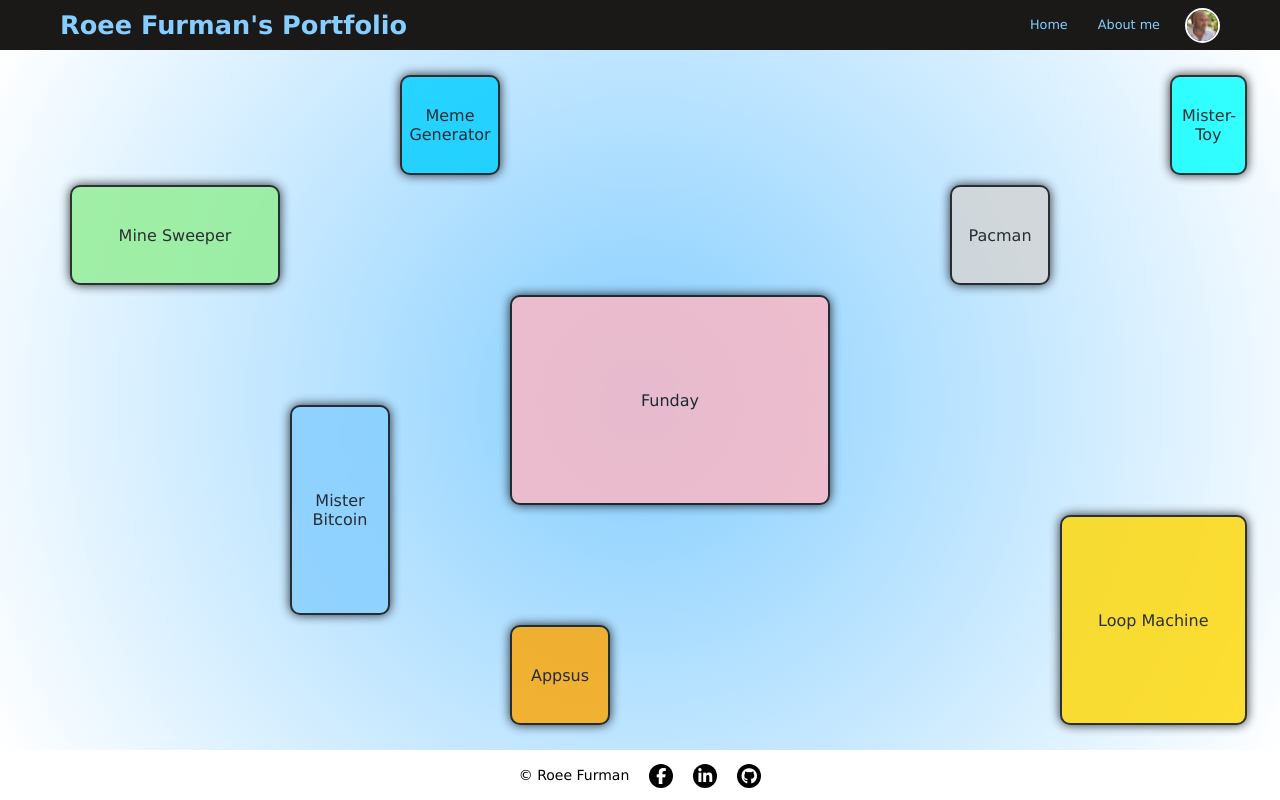
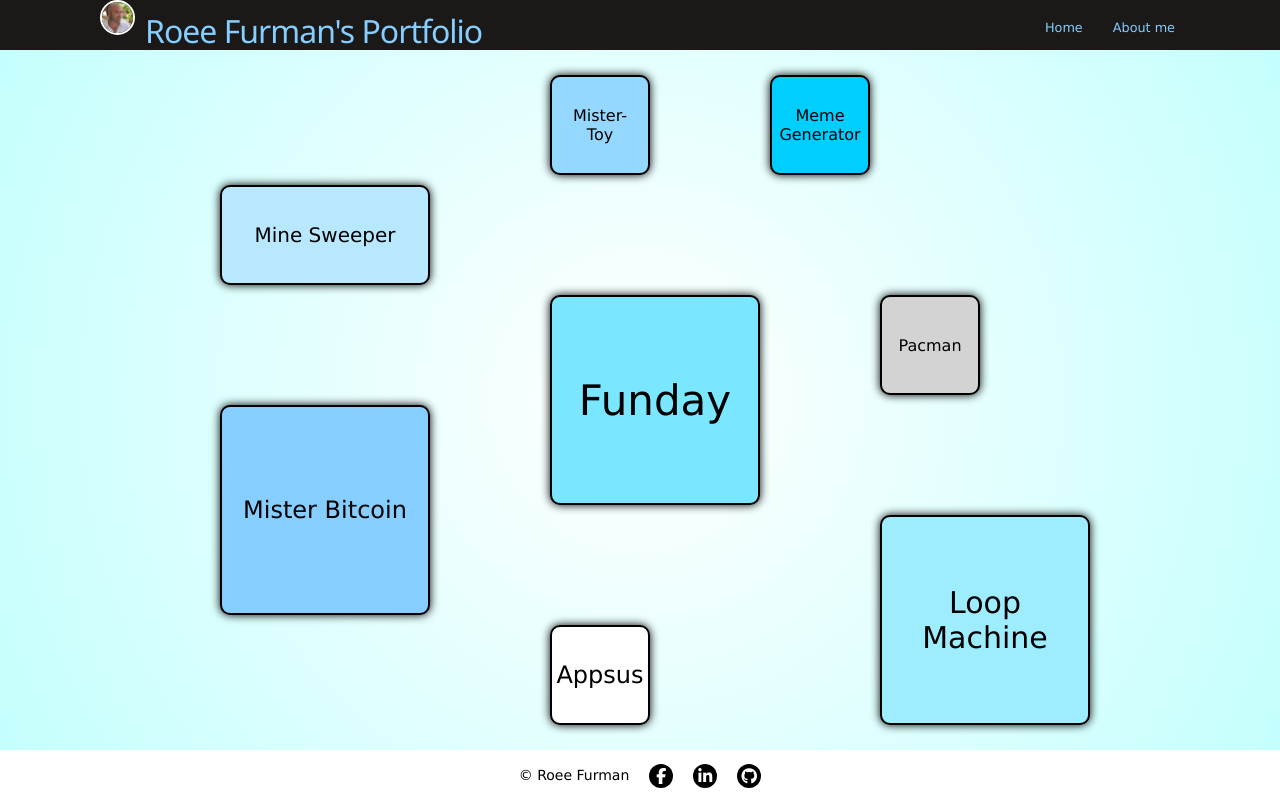
Before and after one commit to RoeeFurman/Portfolio, a Vue app: page / in a window 1280 px wide. Built offline with nearby package versions, Linux system fonts and the light colour scheme.

Commit message:
Style: Grid fix and colors, Header and logo

```diff
--- a/src/components/app-header.vue
+++ b/src/components/app-header.vue
@@ -1,11 +1,13 @@
 <template>
   <header class="main-header">
     <header class="main-nav">
-      <div class="logo">Roee Furman's Portfolio</div>
+      <div class="logo">
+        <img src=".././assets/img/pp.jpg" class="my-img" />Roee Furman's
+        Portfolio
+      </div>
       <nav>
         <router-link class="link" to="/">Home</router-link>
         <router-link class="link" to="/">About me </router-link>
-        <img src=".././assets/img/pp.jpg" class="my-img" />
         <!-- <router-link class="link" to="/">Login </router-link> -->
         <!-- <img src="../assets/img/login.png" class="login-img" /> -->
       </nav>
--- a/src/components/item-preview.vue
+++ b/src/components/item-preview.vue
@@ -4,6 +4,7 @@
       'grid-row': item?.row,
       'grid-column': item?.column,
       'background-color': item?.color,
+      'font-size': item?.fontSize,
     }"
   >
     <li>
--- a/src/scss/components/_item-app.scss
+++ b/src/scss/components/_item-app.scss
@@ -2,8 +2,9 @@
   display: grid;
   grid-template-columns: $gtc;
 
-  background: rgb(154, 255, 245);
-  background: radial-gradient(circle, #85ceff 0%, #ffffff 100%);
+  background: #d4eeff;
+  // background: radial-gradient(circle, #bae3ff 0%, #d6ffb7 100%);
+  background: radial-gradient(circle, #ffffff 0%, #c4fffd 100%);
 
   height: calc(100vh - 100px);
   gap: 10px;
--- a/src/scss/components/_item-list.scss
+++ b/src/scss/components/_item-list.scss
@@ -1,6 +1,17 @@
 .item-list {
     display: grid;
-    grid-template-columns: repeat(auto-fill, minmax(100px, 1fr));
+    grid-template-columns: repeat(10, minmax(100px, 1fr));
     grid-template-rows: repeat(6, minmax(100px, 1fr));
     gap: 10px;
+
+    @media (max-width: 1200px) {
+        grid-template-columns: repeat(10, minmax(50px, 1fr));
+        grid-template-rows: repeat(6, minmax(70px, 1fr));
+    }
+
+    @media (max-width: 900px) {
+        display: flex;
+        flex-direction: column;
+    }
+
 }
--- a/src/scss/components/_item-preview.scss
+++ b/src/scss/components/_item-preview.scss
@@ -6,16 +6,18 @@
     padding: 10px;
     transition: all 0.5s;
     border: 2px solid black;
-    box-shadow: 0px 0px 11px 0px #000000;
-    animation: deform infinite 10s;
+    box-shadow: 0px 0px 10px 0px #000000;
+    animation: deform infinite 5s;
+    cursor: pointer;
 
     &:hover {
-        transform: scale(1.05);
+        border: 2px solid white;
     }
+
 
     @keyframes deform {
         50% {
-            opacity: 0.8;
+            transform: rotateX(15deg);
         }
     }
 }
--- a/src/scss/components/_main-header.scss
+++ b/src/scss/components/_main-header.scss
@@ -2,7 +2,7 @@
   background-color: rgb(27, 24, 24);
   color: $mainBlue;
   display: grid;
-  grid-template-columns: $gtc2;
+  grid-template-columns: $gtc;
   font-size: 0.8em;
   text-align: center;
   height: 50px;
@@ -14,14 +14,25 @@
     justify-content: space-between;
 
     .logo {
-      font-size: 2em;
-      font-weight: 700;
-      transition: all 1s, ;
+      letter-spacing: -1px;
+      font-family: 'Segoe UI', Tahoma, Geneva, Verdana, sans-serif;
+      font-size: 32px;
+      font-weight: 500;
+      transition: all 1s;
 
       &:hover {
         color: lighten($mainBlue, 100);
-        // transform: scale3d(1.1, 1.1, 1.2);
       }
+
+      .my-img {
+        height: 35px;
+        width: 35px;
+        border-radius: 50%;
+        border: 2px solid white;
+        margin-right: 10px;
+        margin-bottom: 8px;
+      }
+
     }
 
     .router-link-exact-active {}
@@ -46,15 +57,6 @@
         }
       }
 
-      .my-img {
-        height: 35px;
-        background-color: aliceblue;
-        border-radius: 3px;
-        position: relative;
-        width: 35px;
-        border-radius: 50%;
-        border: 2px solid white;
-      }
     }
   }
 }
--- a/src/scss/setup/_variables.scss
+++ b/src/scss/setup/_variables.scss
@@ -1,5 +1,5 @@
 $mainBlue: #85ceff;
 $mainBlack: #0a0e0f;
 
-$gtc: 60px 1fr 60px;
-$gtc2: 60px 1fr 60px;
+$gtc: 100px 1fr 100px;
+// $gtc2: 100px 1fr 60px;
--- a/src/services/itemService.js
+++ b/src/services/itemService.js
@@ -11,59 +11,64 @@ const items = [
         "_id": "5a566402abb3146207bc4ec5",
         "name": "Loop Machine",
         "row": '5 / -1',
-        "column": '10 / 13',
-        'color': 'gold'
+        "column": '8 / 10',
+        'color': '#9eedff',
+        'fontSize': '30px'
     },
     {
         "_id": "5a56640208fba3e8ecb97305",
         "name": "Funday",
         "row": '3 / 5',
-        "column": '5 / 8',
-        'color': 'lightpink'
+        "column": '5 / 7',
+        'color': '#7ae6ff',
+        'fontSize': '42px'
 
     },
     {
         "_id": "5a56640298500fead8cb1ee5",
         "name": "Mister Bitcoin",
         "row": '4/6',
-        "column": 3,
-        'color': '#85ceff'
-
+        "column": '2/4',
+        'color': '#85ceff',
+        'fontSize': '24px'
     },
     {
         "_id": "5a56640243427b8f8445231e",
         "name": "Pacman",
-        "row": 2,
-        "column": 9,
+        "row": 3,
+        "column": 8,
         'color': 'lightgray'
     },
     {
         "_id": "5a5664025c3abdad6f5e098c",
         "name": "Meme Generator",
         "row": 1,
-        "column": 4,
+        "column": 7,
         'color': '#00ceff'
     },
     {
         "_id": "5a5664025c3abdad6f5e098c",
         "name": "Mine Sweeper",
         "row": 2,
-        "column": '1/3',
-        'color': 'lightgreen'
+        "column": '2/4',
+        'color': '#b8e8ff',
+        'fontSize': '20px'
     },
     {
         "_id": "5a5664025c3abdad6f5e098c",
         "name": "Appsus",
         "row": 6,
         "column": 5,
-        'color': 'orange'
+        'color': '#ffffff',
+        'fontSize': '24px'
+
     },
     {
         "_id": "5a5664025c3abdad6f5e098c",
         "name": "Mister-Toy",
         "row": 1,
-        "column": '11/13',
-        'color': 'aqua'
+        "column": '5',
+        'color': '#95d8ff'
     }
 ];
 
--- a/vite.config.js
+++ b/vite.config.js
@@ -5,6 +5,7 @@ import vue from '@vitejs/plugin-vue'
 
 // https://vitejs.dev/config/
 export default defineConfig({
+  base: '/Portfolio',
   plugins: [vue()],
   resolve: {
     alias: {
```
